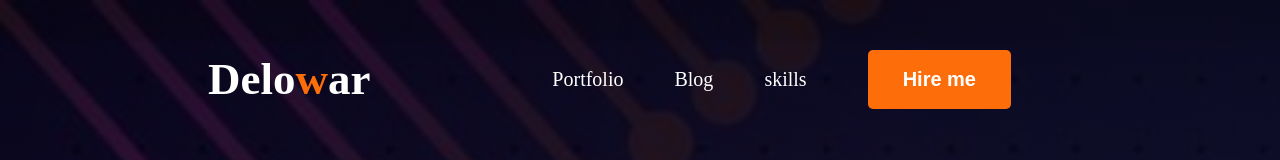
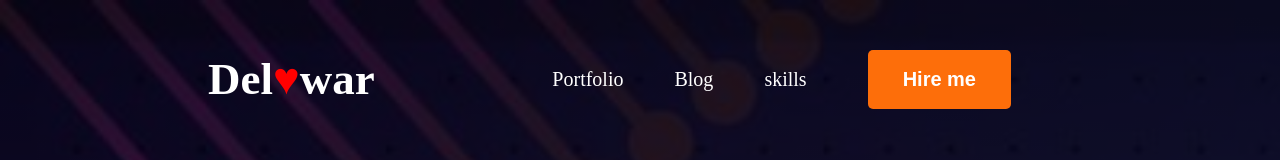
Before and after one commit to delowarhossain7089/my-port-folio, a plain HTML site: page index.html in a window 1280 px wide. Shown: the top 160 px of the page. Drawn offline with Linux system fonts and the light colour scheme.

Commit message:
add hearts sign

```diff
--- a/index.html
+++ b/index.html
@@ -10,7 +10,7 @@
     <header class="header">
 
            <nav>
-            <h3 class="nav-title">Delo<span class="text-primary">w</span>ar</h3>
+            <h3 class="nav-title">Del<span style="color: red;">&hearts;</span>war</h3>
             <ul >
                 <li> <a class="dark-2" href="">Portfolio</a></li>
                 <li><a class="dark-2" href="">Blog</a></li>
```
